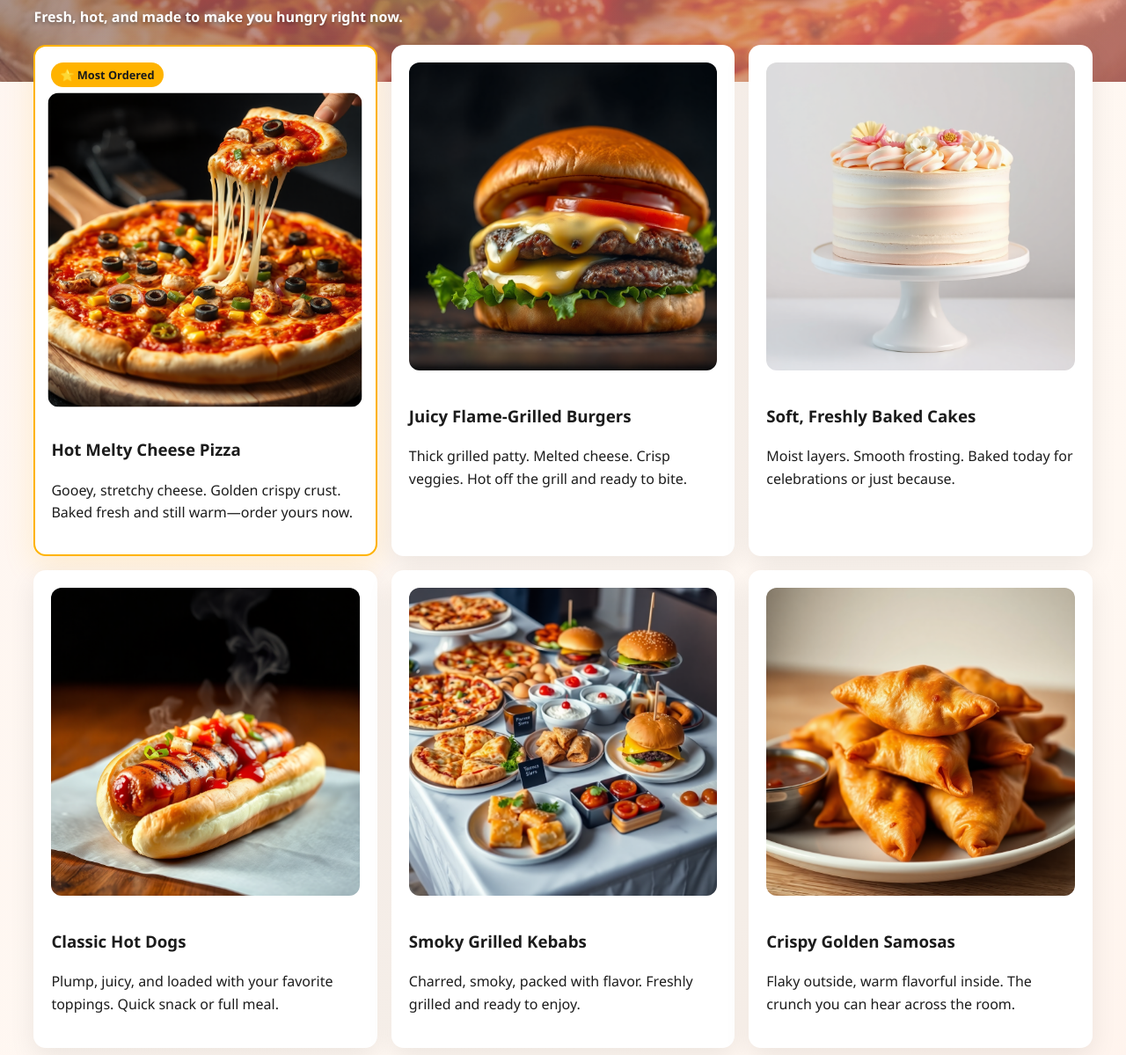
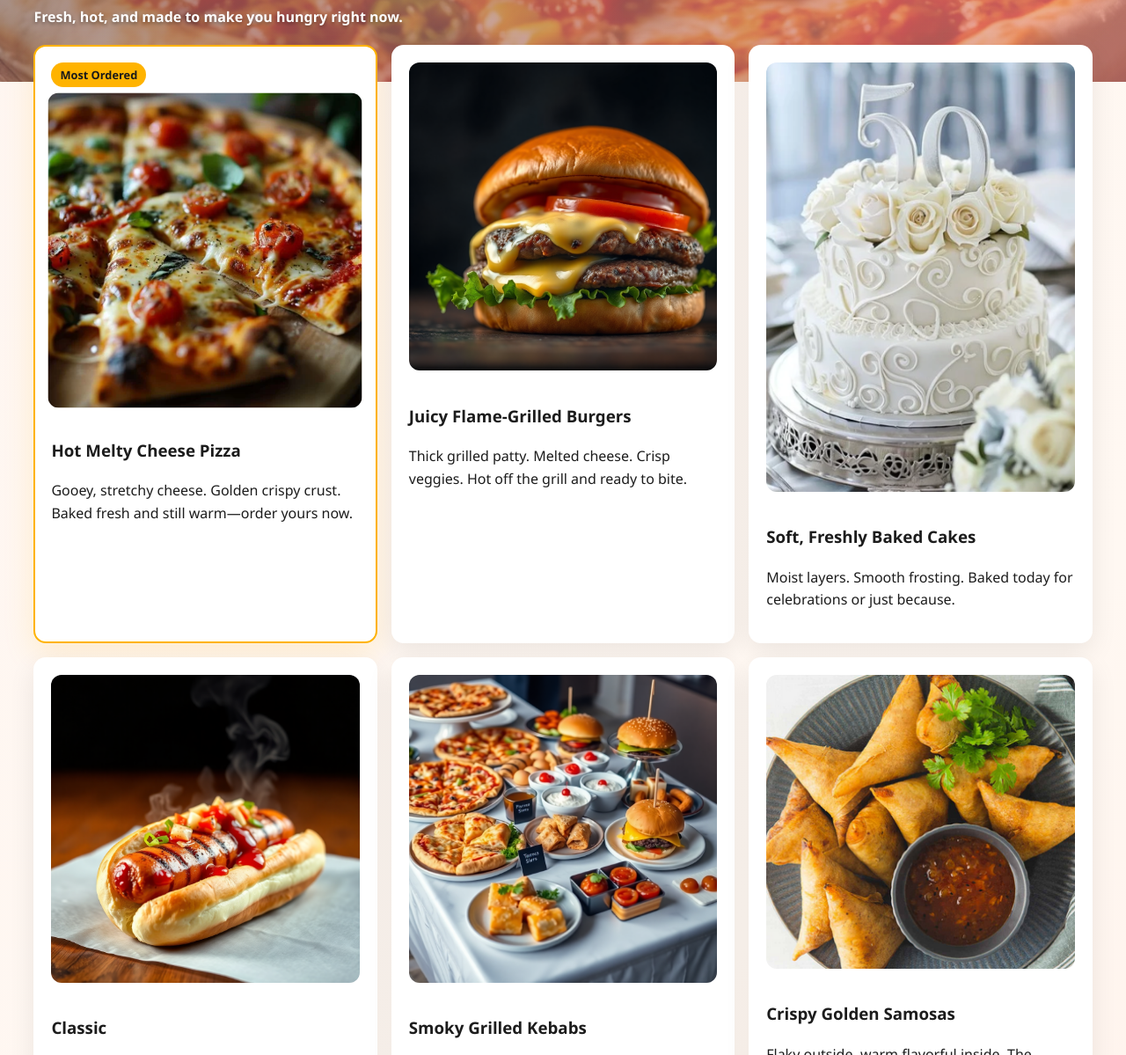
Before and after one commit to TjayE1/K-Q_Pizza-Stall, a plain HTML site: page index.html in a window 1280 px wide. Shown: the part 707-1906 px from the top of the page at 88% size. Drawn offline with Linux system fonts and the light colour scheme.

Commit message:
new links

```diff
--- a/index.html
+++ b/index.html
@@ -635,8 +635,8 @@
       <p class="subtext">Fresh, hot, and made to make you hungry right now.</p>
       <div class="grid">
         <div class="card food-card featured reveal">
-          <span class="badge featured">⭐ Most Ordered</span>
-          <img src="Pizza_1.png" alt="Hot cheesy pizza slices" />
+          <span class="badge featured">Most Ordered</span>
+          <img src="IMAGES/image.png" alt="Hot cheesy pizza slices" />
           <h3>Hot Melty Cheese Pizza</h3>
           <p>Gooey, stretchy cheese. Golden crispy crust. Baked fresh and still warm—order yours now.</p>
         </div>
@@ -646,13 +646,13 @@
           <p>Thick grilled patty. Melted cheese. Crisp veggies. Hot off the grill and ready to bite.</p>
         </div>
         <div class="card food-card reveal">
-          <img src="Cake_1.png" alt="Freshly baked cake" />
+          <img src="IMAGES/Cake_1.png" alt="Freshly baked cake" />
           <h3>Soft, Freshly Baked Cakes</h3>
           <p>Moist layers. Smooth frosting. Baked today for celebrations or just because.</p>
         </div>
         <div class="card food-card reveal">
           <img src="HotDog_1.png" alt="Hot dog" />
-          <h3>Classic Hot Dogs</h3>
+          <h3>Classic </h3>
           <p>Plump, juicy, and loaded with your favorite toppings. Quick snack or full meal.</p>
         </div>
         <div class="card food-card reveal">
@@ -661,7 +661,7 @@
           <p>Charred, smoky, packed with flavor. Freshly grilled and ready to enjoy.</p>
         </div>
         <div class="card food-card reveal">
-          <img src="Somosa1.png" alt="Crispy golden samosas" />
+          <img src="IMAGES/Somosa1.png" alt="Crispy golden samosas" />
           <h3>Crispy Golden Samosas</h3>
           <p>Flaky outside, warm flavorful inside. The crunch you can hear across the room.</p>
         </div>
@@ -719,7 +719,7 @@
     <section class="container">
       <h2>Meet the Founder</h2>
       <div class="card founder-card">
-        <span class="badge trust"> 3+ Years Food Industry Experience</span>
+        <span class="badge trust"> 7+ Years Food Industry Experience</span>
         <h3>Kirungi Harriet Ouma — Managing Director</h3>
         <p>From kitchen dreams to 2,000+ satisfied customers. Kirungi brings passion, skill, and reliability to every order. She personally oversees quality and taste. When you order from K&Q, you're getting food from someone who genuinely cares.</p>
         <p style="margin-top:10px; font-weight:600; color:var(--primary);">"Every customer is family. Every order deserves excellence."</p>
@@ -793,7 +793,7 @@
         statusBadge.classList.remove('closed');
       } else {
         const nextOpenTime = currentHour < 9 ? '9:00 AM' : 'Tomorrow 9:00 AM';
-        statusBadge.textContent = `⏰ Closed • Opens ${nextOpenTime}`;
+        statusBadge.textContent = `Closed • Opens ${nextOpenTime}`;
         statusBadge.classList.add('closed');
       }
     }
```
